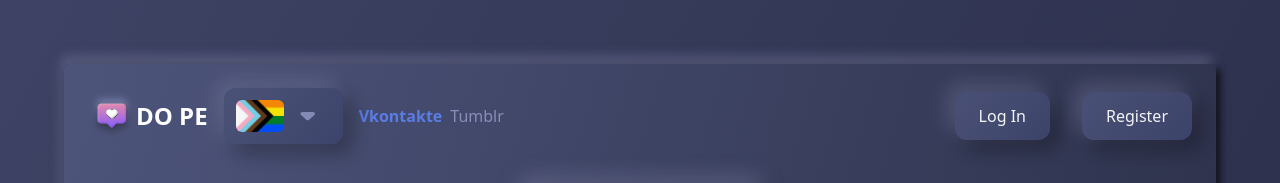
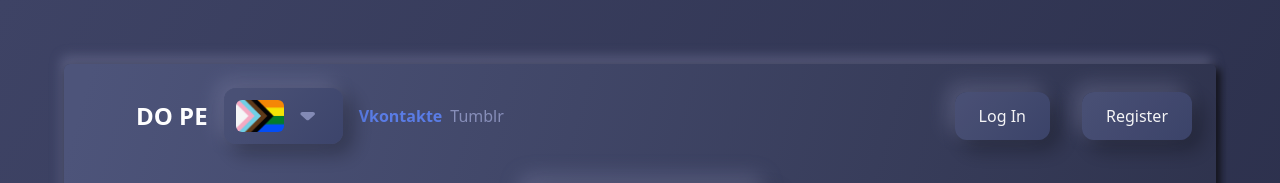
Before and after one commit to Fizzbow/dashbord, a React (Vite) app: page / in a window 1280 px wide. Shown: the top 183 px of the page. Built offline with nearby package versions, Linux system fonts and the light colour scheme.

Commit message:
fix:替换requre

```diff
--- a/src/components/Likes.tsx
+++ b/src/components/Likes.tsx
@@ -17,7 +17,7 @@ const Likes = () => {
     <Like className="likes w-35 flex h-20 flex-row items-center rounded-2xl  p-4">
       <div
         className="h-10 w-10 bg-contain bg-no-repeat"
-        style={{ backgroundImage: `url(${require("../assets/heart.png")})` }}
+        style={{ backgroundImage: `url("../../src/assets/heart.png")` }}
       />
       <div className="ml-3 flex-grow">
         <div className="flex  flex-row justify-between font-bold">
--- a/src/components/Nav.tsx
+++ b/src/components/Nav.tsx
@@ -24,7 +24,7 @@ const Nav = (props: any) => {
       <div className="flex flex-row items-center">
         <div
           style={{
-            backgroundImage: `url(${require("../assets/heartlogo.svg")})`,
+            backgroundImage: `url("../../src/assets/heartlogo.svg"))`,
           }}
           className="h-12 w-12 bg-contain bg-center"
         />
--- a/src/components/Views.tsx
+++ b/src/components/Views.tsx
@@ -56,7 +56,7 @@ const Views = () => {
     <div className="views w-35 flex h-20 flex-row items-center rounded-2xl p-4 shadow-btn">
       <Eye className="flex  h-14 w-14 flex-row items-center justify-center  rounded-[50%]">
         <div
-          style={{ backgroundImage: `url(${require("../assets/eye.png")})` }}
+          style={{ backgroundImage: `url("../../src/assets/eye.png")` }}
           className="h-10 w-10 bg-contain bg-center bg-no-repeat"
         />
       </Eye>
```
